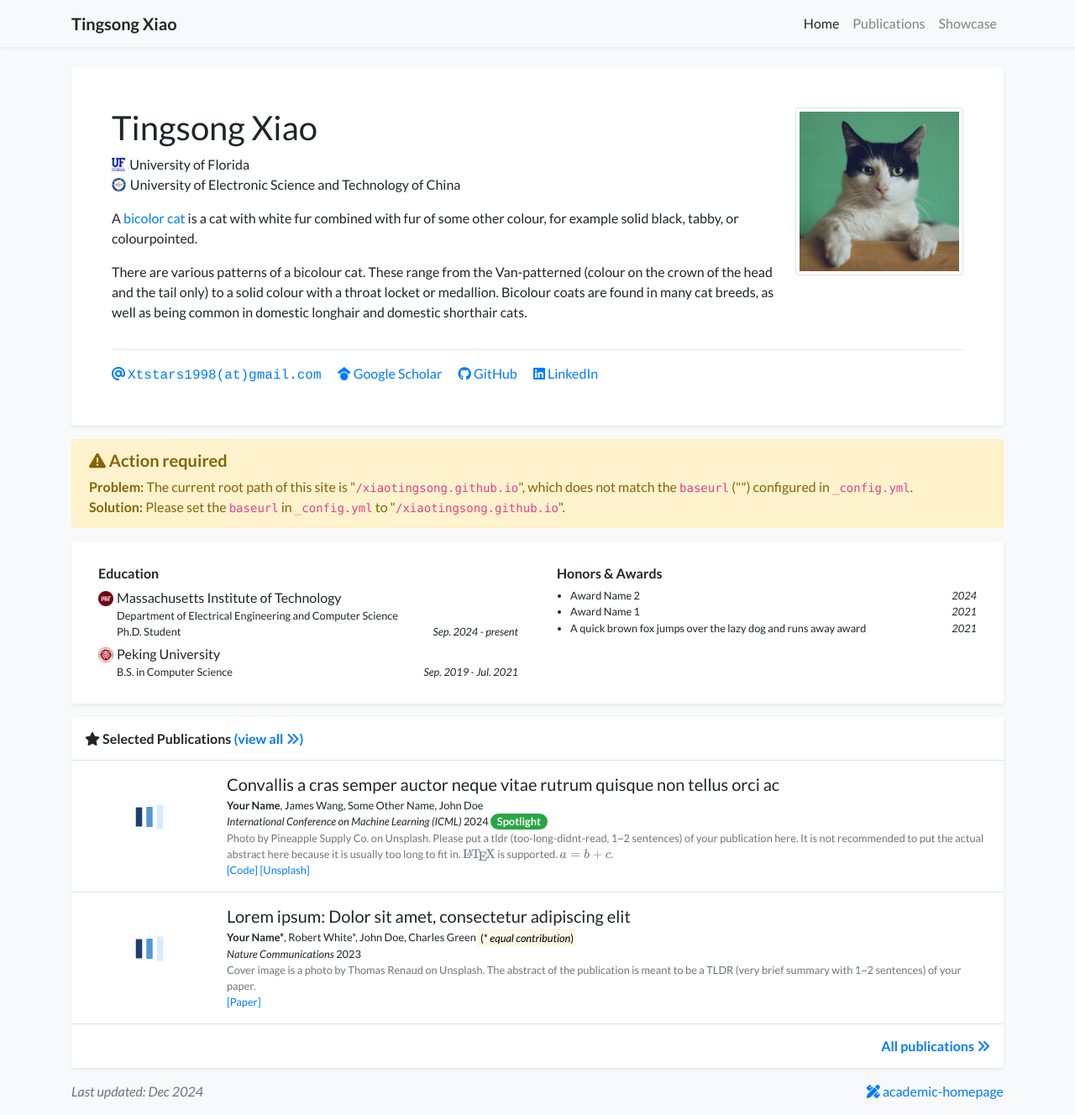
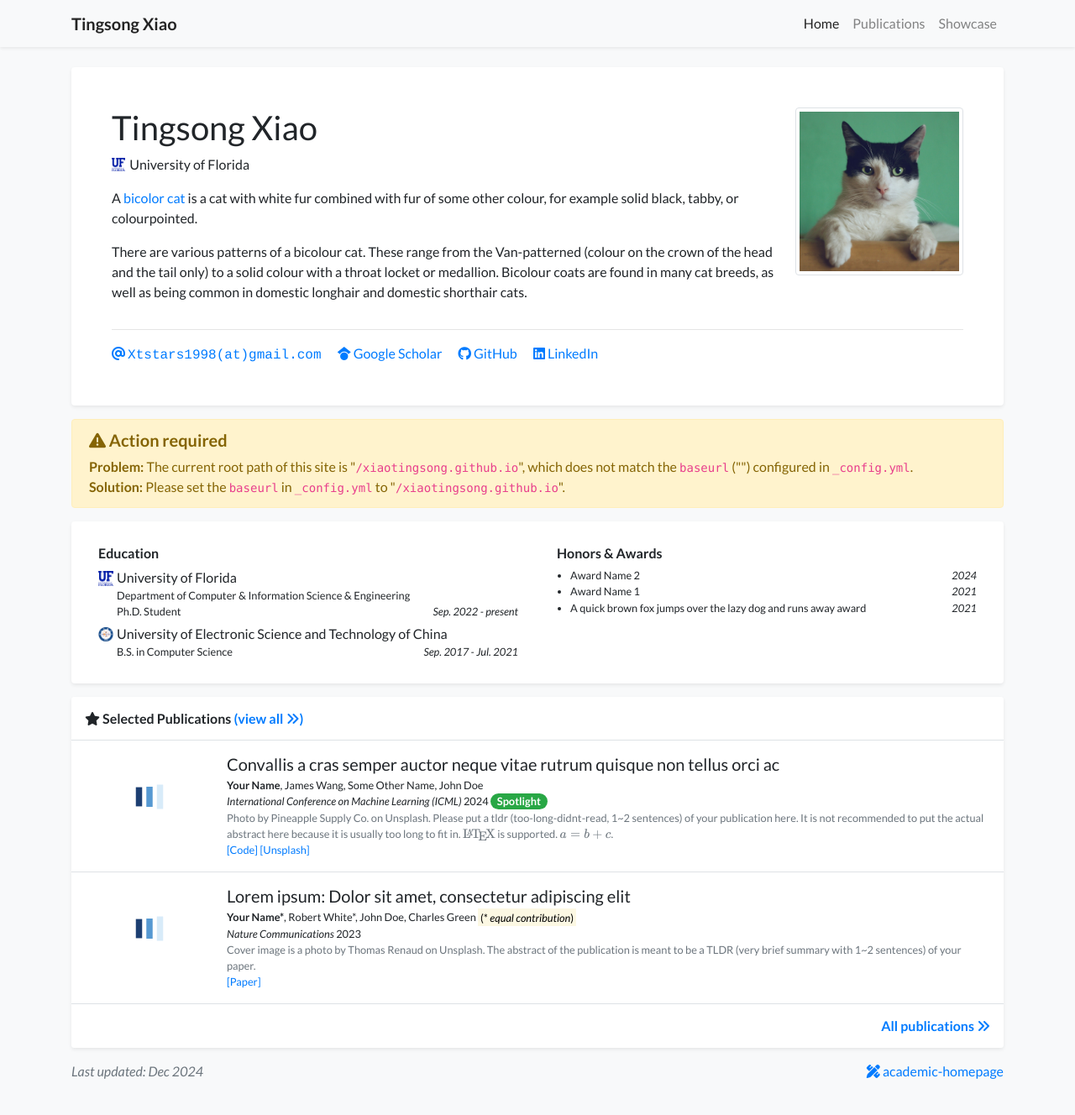
Before and after one commit to xiaotingsong/xiaotingsong.github.io, a Jekyll site: the page built from index.html, in a window 1280 px wide and 1328 px high. Shown: the whole window at 84% size. Built offline with Jekyll 4.4.1, drawn with Linux system fonts in a browser that asks for light colours; nearby versions of some CDN libraries; a style sheet for code colours, icons or effects is not loaded.

Commit message:
Update profile.yml

```diff
--- a/_data/profile.yml
+++ b/_data/profile.yml
@@ -5,9 +5,6 @@ navbar_name: "Tingsong Xiao"
 positions:
 - logo: /assets/images/badges/UFlogo.png  # Logo is optional
   name: University of Florida
-- logo: /assets/images/badges/UESTC.png
-  name: University of Electronic Science and Technology of China
-
 
 email: "Xtstars1998@gmail.com"
 # cv_link: link-to-your-cv-file
@@ -36,16 +33,16 @@ portrait_caption: >-
   Photo by Manja Vitolic on Unsplash (this caption is optional, comment it out to disable).
 
 education:
-- name: Massachusetts Institute of Technology
-  logo: /assets/images/badges/MIT_Social_circle.png
+- name: University of Florida
+  logo: /assets/images/badges/UFlogo.png
   position: >-
-    Department of Electrical Engineering and Computer Science <br/>
+    Department of Computer & Information Science & Engineering <br/>
     Ph.D. Student
-  date: Sep. 2024 - present
-- name: Peking University
-  logo: /assets/images/badges/PKU_red.png
+  date: Sep. 2022 - present
+- name: University of Electronic Science and Technology of China
+  logo: /assets/images/badges/UESTC.png
   position: B.S. in Computer Science
-  date: Sep. 2019 - Jul. 2021
+  date: Sep. 2017 - Jul. 2021
 
 # experience:
 # - name: Peking University
```
